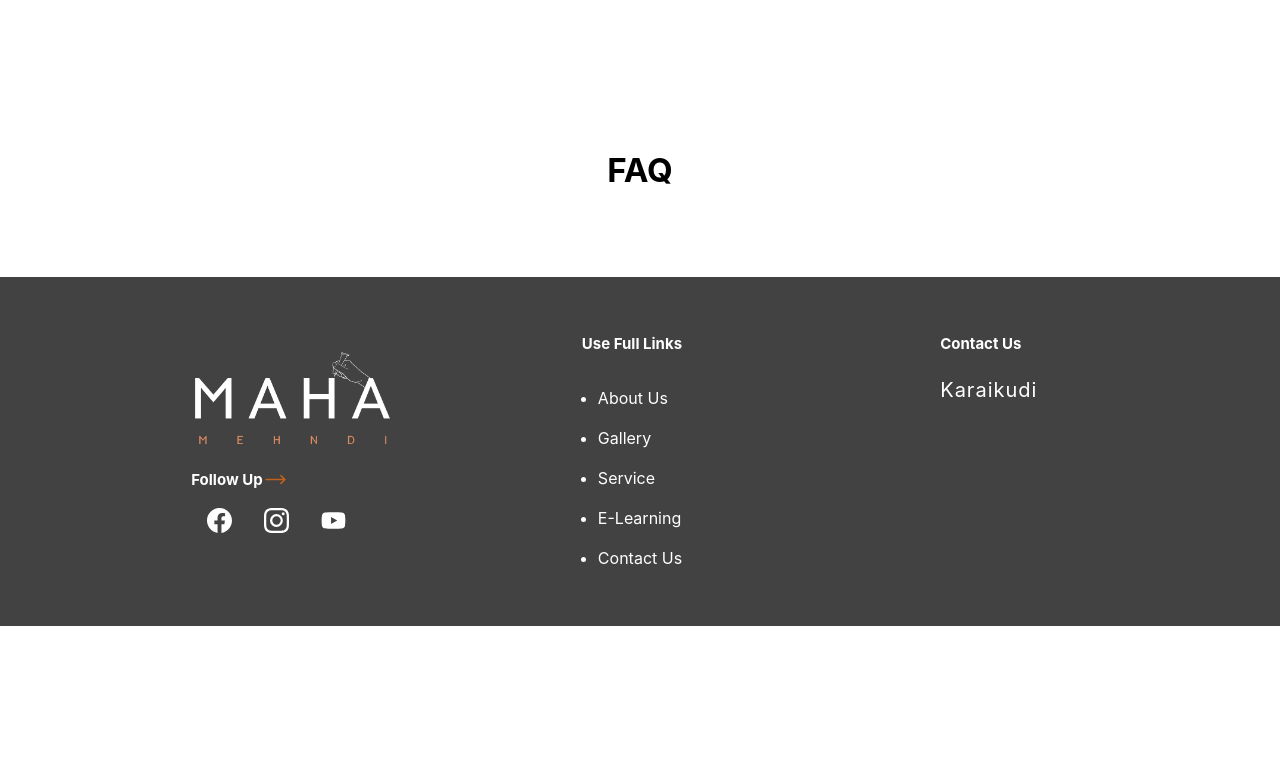
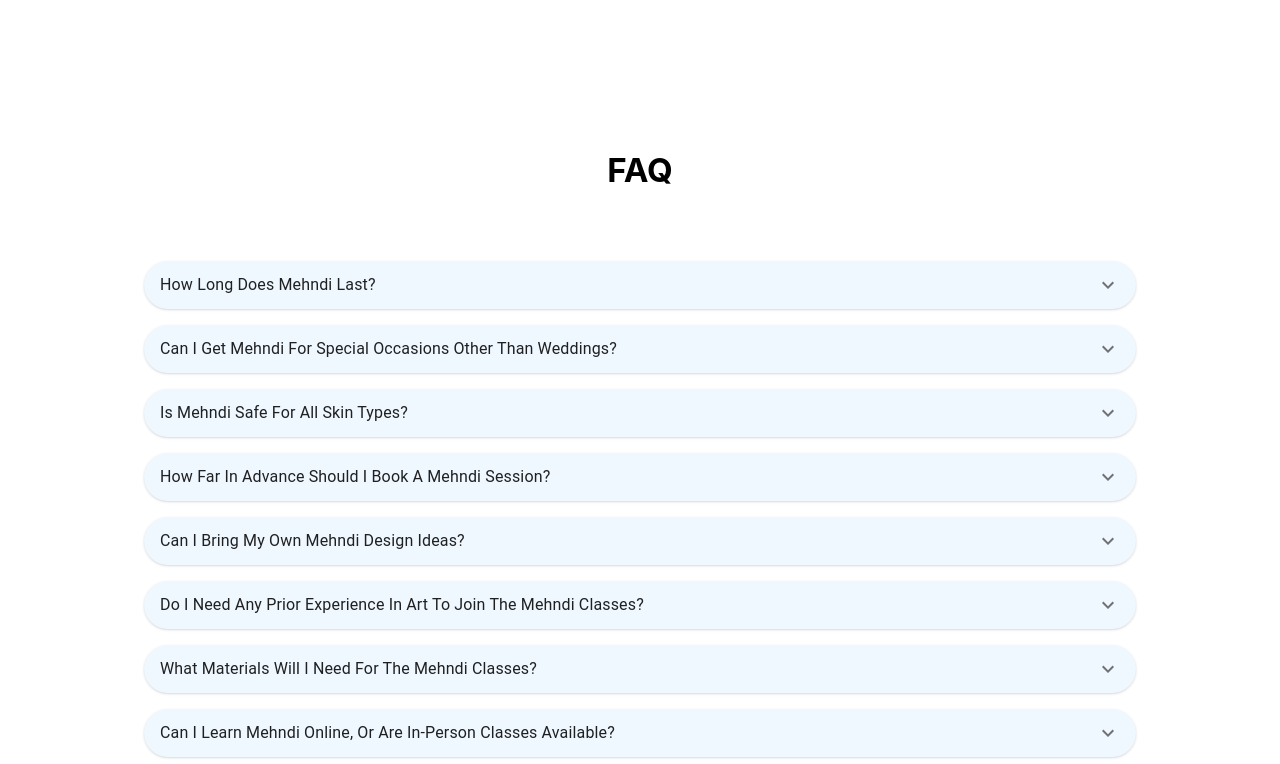
Before and after one commit to sibi71/MehndiClient, a React (Create React App) app: page /gallery in a window 1280 px wide. Shown: the part 1436-2200 px from the top of the page. Before the commit the page ends 2062 px from the top, so only its background shows below. Built offline with nearby package versions, Linux system fonts and the light colour scheme.

Commit message:
update FAQ

```diff
--- a/package.json
+++ b/package.json
@@ -3,6 +3,10 @@
   "version": "0.1.0",
   "private": true,
   "dependencies": {
+    "@emotion/react": "^11.11.3",
+    "@emotion/styled": "^11.11.0",
+    "@mui/icons-material": "^5.15.8",
+    "@mui/material": "^5.15.7",
     "@testing-library/jest-dom": "^5.17.0",
     "@testing-library/react": "^13.4.0",
     "@testing-library/user-event": "^13.5.0",
--- a/src/Components/Faq/Faq.js
+++ b/src/Components/Faq/Faq.js
@@ -1,12 +1,39 @@
 import React from 'react'
 import "./Faq.css"
-
+import Accordion from '@mui/material/Accordion';
+import AccordionSummary from '@mui/material/AccordionSummary';
+import AccordionDetails from '@mui/material/AccordionDetails';
+import Typography from '@mui/material/Typography';
+import ExpandMoreIcon from '@mui/icons-material/ExpandMore';
+import { faq } from '../../Static/db';
 const Faq = () => {
     return (
         <div className='faq'>
             <div className='faq_title'>
                 <h5>Faq</h5>
             </div>
+            {
+                faq.map((faq, index) => {
+                    return (
+                        <>
+                            <Accordion key={index} className='faq_card'>
+                                <AccordionSummary
+                                    expandIcon={<ExpandMoreIcon />}
+                                    aria-controls={`panel${index+1}-content`}
+                                    id={`panel${index+1}-header`}
+                                >
+                                    <Typography>{faq.que}</Typography>
+                                </AccordionSummary>
+                                <AccordionDetails>
+                                    <Typography>
+                                       {faq.ans}
+                                    </Typography>
+                                </AccordionDetails>
+                            </Accordion>
+                        </>
+                    )
+                })
+            }
 
         </div>
     )
```
Also changed, not shown: 1 other file (tests, documents, lock files or other folders).
